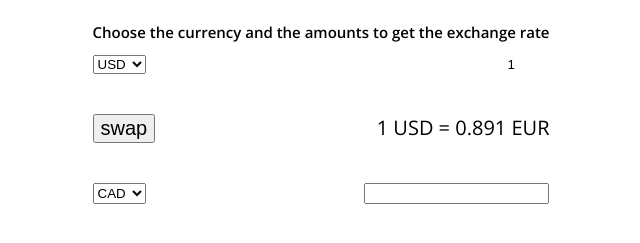
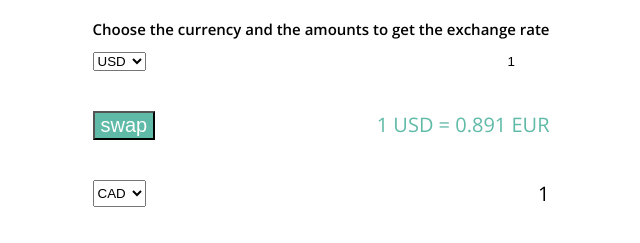
Before and after one commit to kismatkc/money-exchnage, a website: page index.html in a window 1280 px wide. Shown: the part 413-656 px from the top of the page, without its empty margins (319-959 px from the left). Drawn offline with nearby package versions, Linux system fonts and the light colour scheme.

Commit message:
css completed

```diff
--- a/index.html
+++ b/index.html
@@ -134,7 +134,7 @@
             <option value="VND">VND</option>
             <option value="ZAR">ZAR</option>
           </select>
-          <input type="number" value="" idcurrencyOneAmount />
+          <span id="currencyTwoAmount">1</span>
         </div>
       </div>
     </div>
--- a/sass/style.scss
+++ b/sass/style.scss
@@ -58,19 +58,26 @@ body {
         width: 4rem;
         border: none;
         &:focus {
+          outline: none;
         }
       }
     }
     .swapBox {
       @include spaceBetween;
       font-size: 2rem;
-      button {
+      color: #5fbaa7;
+
+      #swap {
         font-size: 2rem;
+        color: white;
+        background-color: #5fbaa7;
       }
     }
     .secondCurrency {
       @include spaceBetween;
       font-size: 2rem;
+      #currencyTwoAmount {
+      }
     }
   }
 }
```
Also changed, not shown: sass/style.css, 1 other file.
